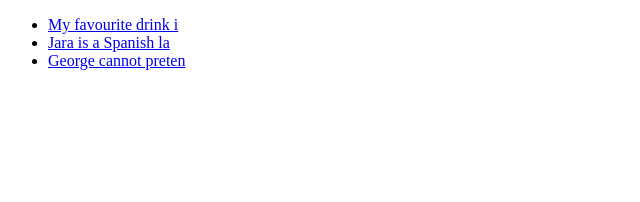
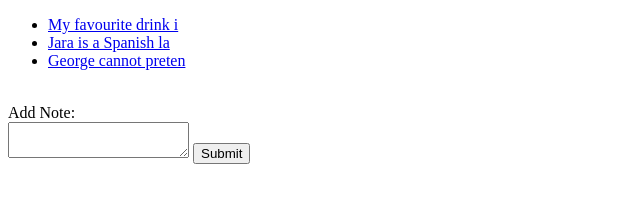
Before and after one commit to Swarbzz/notesapp, a website: page index.html in a window 1280 px wide. Shown: the whole page, without its empty margins (0-640 px from the left). Drawn offline with Linux system fonts and the light colour scheme.

Commit message:
added a form to my HTML file

```diff
--- a/index.html
+++ b/index.html
@@ -1,10 +1,19 @@
 <!DOCTYPE html>
-<html>
-
+<html lang="en" dir="ltr">
+  <head>
+    <meta charset="utf-8">
+    </head>
     <body>
         <div id="note"></div>
 
         <div id="single-note"></div>
+        <br>
+        <form id="text" action="/#notes" method="post">
+            Add Note:
+            <br>
+            <textarea name="addnote" form="form"></textarea>
+            <input type="submit" value="Submit">
+        </form>
 
         <script src="assert.js"></script>
         <script src="note-list-model.js"></script>
```
